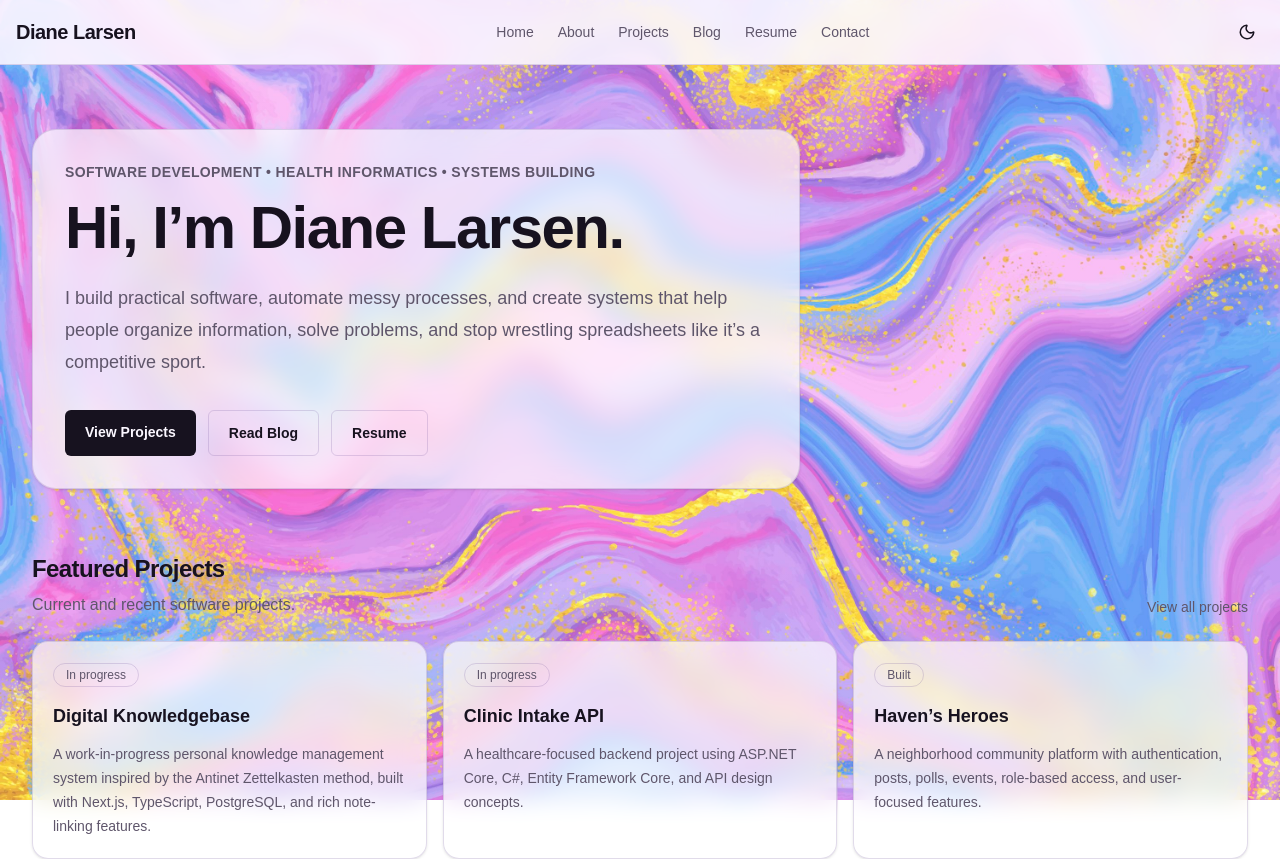
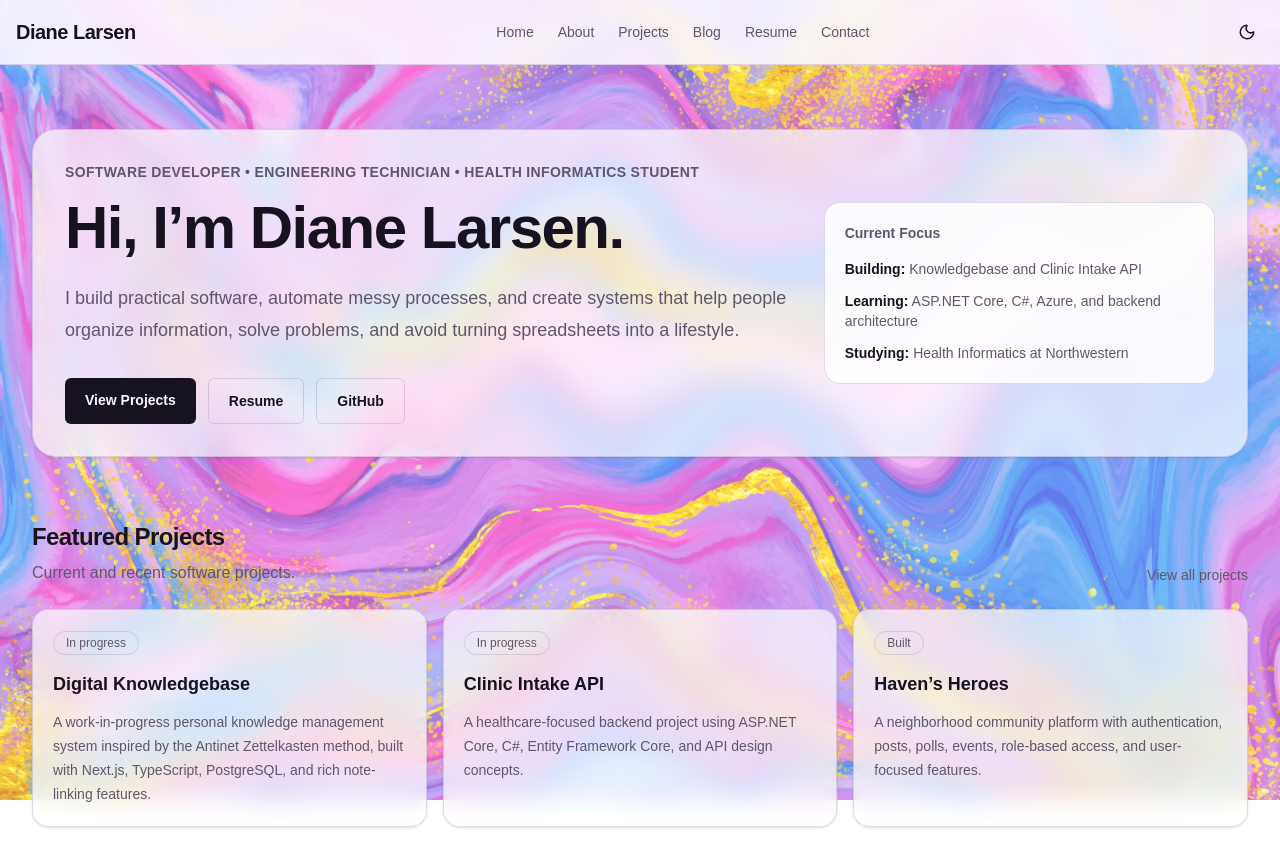
Before and after one commit to DianeLarsen/pandalove, a Next.js app: page / in a window 1280 px wide. Shown: the top 859 px of the page. Built offline with nearby package versions, Linux system fonts and the light colour scheme.

Commit message:
feat: improve homepage hero section

```diff
--- a/src/app/page.tsx
+++ b/src/app/page.tsx
@@ -28,9 +28,11 @@ export default function Home() {
   return (
     <main className="min-h-screen text-foreground">
       <section className="mx-auto flex max-w-7xl flex-col gap-16 px-4 py-16 sm:px-6 lg:px-8">
-        <section className="max-w-3xl rounded-3xl border border-border bg-card p-8 shadow-sm backdrop-blur-md">
+        <section className="grid gap-8 rounded-3xl border border-border bg-card p-8 shadow-sm backdrop-blur-md lg:grid-cols-[1.3fr_0.7fr] lg:items-center">
+          <div>
             <p className="mb-4 text-sm font-semibold uppercase tracking-wide text-muted-foreground">
-            Software development • Health informatics • Systems building
+              Software Developer • Engineering Technician • Health Informatics
+              Student
             </p>
 
             <h1 className="text-4xl font-bold tracking-tight sm:text-6xl">
@@ -40,7 +42,7 @@ export default function Home() {
             <p className="mt-6 text-lg leading-8 text-muted-foreground">
               I build practical software, automate messy processes, and create
               systems that help people organize information, solve problems, and
-            stop wrestling spreadsheets like it’s a competitive sport.
+              avoid turning spreadsheets into a lifestyle.
             </p>
 
             <div className="mt-8 flex flex-wrap gap-3">
@@ -52,18 +54,42 @@ export default function Home() {
               </Link>
 
               <Link
-              href="/blog"
-              className="rounded-md border border-border px-5 py-3 text-sm font-semibold transition hover:bg-accent"
-            >
-              Read Blog
-            </Link>
-
-            <Link
                 href="/resume"
                 className="rounded-md border border-border px-5 py-3 text-sm font-semibold transition hover:bg-accent"
               >
                 Resume
               </Link>
+
+              <a
+                href="https://github.com/DianeLarsen"
+                target="_blank"
+                rel="noopener noreferrer"
+                className="rounded-md border border-border px-5 py-3 text-sm font-semibold transition hover:bg-accent"
+              >
+                GitHub
+              </a>
+            </div>
+          </div>
+
+          <div className="rounded-2xl border border-border bg-card-strong p-5">
+            <p className="text-sm font-semibold text-muted-foreground">
+              Current Focus
+            </p>
+
+            <ul className="mt-4 space-y-3 text-sm text-muted-foreground">
+              <li>
+                <span className="font-semibold text-foreground">Building:</span>{" "}
+                Knowledgebase and Clinic Intake API
+              </li>
+              <li>
+                <span className="font-semibold text-foreground">Learning:</span>{" "}
+                ASP.NET Core, C#, Azure, and backend architecture
+              </li>
+              <li>
+                <span className="font-semibold text-foreground">Studying:</span>{" "}
+                Health Informatics at Northwestern
+              </li>
+            </ul>
           </div>
         </section>
 
```
Lines whose indentation alone changed are shown as unchanged.
